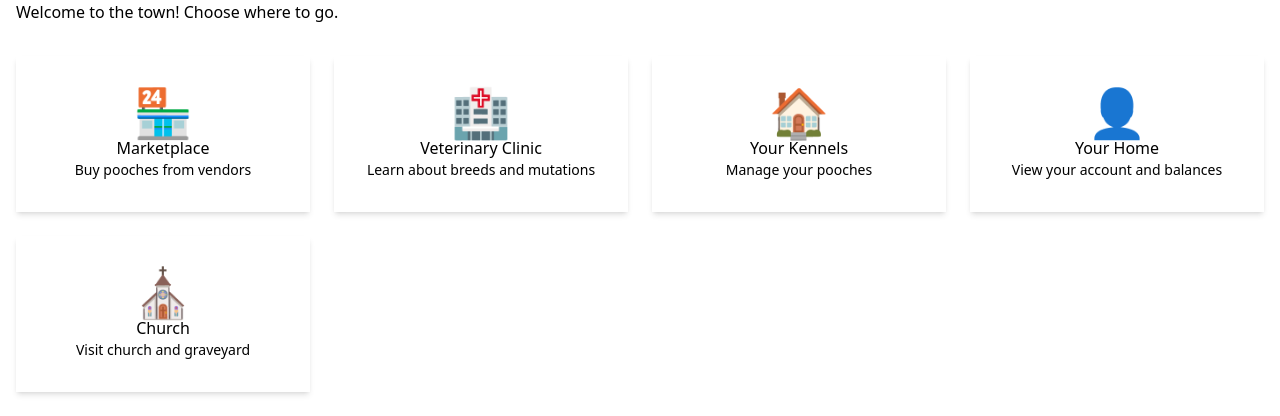
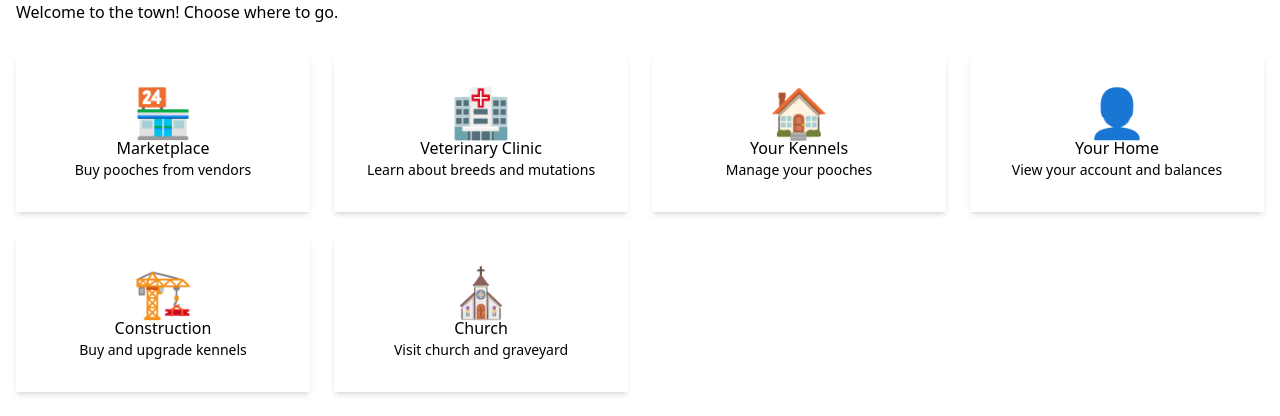
Before and after one commit to ADP424/2xPimpySimulator, a Flask app: page /town in a window 1280 px wide. Shown: the part 556-972 px from the top of the page. Run offline with Flask 3, Linux system fonts and the light colour scheme; the visitor is signed in with stand-in values (Sample User, id 1); data that the repository does not hold is empty; parts of the project's set-up code (start-up, migrations or seed data) failed here and were passed over; some libraries are stand-ins or nearby versions; some web fonts are replaced.

Commit message:
Add construction page

```diff
--- a/src/web/app.py
+++ b/src/web/app.py
@@ -42,6 +42,7 @@ def create_app(config: dict | None = None) -> Flask:
     from src.web.routes.api import api_bp
     from src.web.routes.auth import auth_bp
     from src.web.routes.church import church_bp
+    from src.web.routes.construction import construction_bp
     from src.web.routes.graveyard import graveyard_bp
     from src.web.routes.info import info_bp
     from src.web.routes.kennel import kennel_bp
@@ -54,6 +55,7 @@ def create_app(config: dict | None = None) -> Flask:
     app.register_blueprint(main_bp)
     app.register_blueprint(api_bp, url_prefix="/api")
     app.register_blueprint(church_bp, url_prefix="/church")
+    app.register_blueprint(construction_bp, url_prefix="/construction")
     app.register_blueprint(graveyard_bp, url_prefix="/graveyard")
     app.register_blueprint(kennel_bp, url_prefix="/kennel")
     app.register_blueprint(pooch_bp, url_prefix="/pooch")
--- a/src/web/routes/api.py
+++ b/src/web/routes/api.py
@@ -17,6 +17,12 @@ from src.web.serializers import (
 )
 
 api_bp = Blueprint("api", __name__)
+
+
+@api_bp.after_request
+def no_cache(response):
+    response.headers["Cache-Control"] = "no-store"
+    return response
 
 
 @api_bp.route("/owner")
@@ -397,6 +403,66 @@ def beg_route():
         return jsonify({"error": str(e)}), 500
 
 
+@api_bp.route("/construction/buy-price")
+@login_required
+def get_kennel_buy_price_route():
+    """Get the price to buy the next kennel for the current user."""
+    from src.game import get_kennel_buy_price
+
+    discord_id = get_current_user_id()
+    price, status = run_async(get_kennel_buy_price(discord_id))
+    return jsonify({"price": price, "status": status})
+
+
+@api_bp.route("/construction/upgrade-price/<int:kennel_id>")
+@login_required
+def get_kennel_upgrade_price_route(kennel_id: int):
+    """Get the price to upgrade a kennel. Verifies the current user owns it."""
+    from src.game import get_kennel_upgrade_price, list_owner_kennels
+
+    discord_id = get_current_user_id()
+    kennels = run_async(list_owner_kennels(discord_id))
+    if not any(k.id == kennel_id for k in kennels):
+        return jsonify({"error": "You don't own that kennel"}), 403
+
+    price, status = run_async(get_kennel_upgrade_price(kennel_id))
+    return jsonify({"price": price, "status": status})
+
+
+@api_bp.route("/construction/buy-kennel", methods=["POST"])
+@login_required
+def buy_kennel_route():
+    """Buy a new kennel for the current user."""
+    from src.game import buy_kennel
+
+    discord_id = get_current_user_id()
+
+    try:
+        success, message = run_async(buy_kennel(discord_id))
+        return jsonify({"success": success, "message": message})
+    except Exception as e:
+        return jsonify({"error": str(e)}), 500
+
+
+@api_bp.route("/construction/upgrade-kennel/<int:kennel_id>", methods=["POST"])
+@login_required
+def upgrade_kennel_route(kennel_id: int):
+    """Upgrade a kennel's capacity. Verifies the current user owns it."""
+    from src.game import list_owner_kennels, upgrade_kennel
+
+    discord_id = get_current_user_id()
+
+    kennels = run_async(list_owner_kennels(discord_id))
+    if not any(k.id == kennel_id for k in kennels):
+        return jsonify({"error": "You don't own that kennel"}), 403
+
+    try:
+        success, message = run_async(upgrade_kennel(discord_id, kennel_id))
+        return jsonify({"success": success, "message": message})
+    except Exception as e:
+        return jsonify({"error": str(e)}), 500
+
+
 @api_bp.route("/breeds")
 @login_required
 def get_breeds():
--- a/src/web/templates/town.html
+++ b/src/web/templates/town.html
@@ -41,6 +41,14 @@
         </div>
     </a>
 
+    <a href="{{ url_for('construction.construction') }}" class="card bg-base-200 shadow-md hover:-translate-y-1 hover:shadow-lg transition-all cursor-pointer text-base-content no-underline">
+        <div class="card-body items-center text-center py-8">
+            <span class="text-5xl mb-3">🏗️</span>
+            <h3 class="card-title">Construction</h3>
+            <p class="text-sm text-base-content/60">Buy and upgrade kennels</p>
+        </div>
+    </a>
+
     <a href="{{ url_for('church.church_hub') }}" class="card bg-base-200 shadow-md hover:-translate-y-1 hover:shadow-lg transition-all cursor-pointer text-base-content no-underline">
         <div class="card-body items-center text-center py-8">
             <span class="text-5xl mb-3">⛪</span>
```
